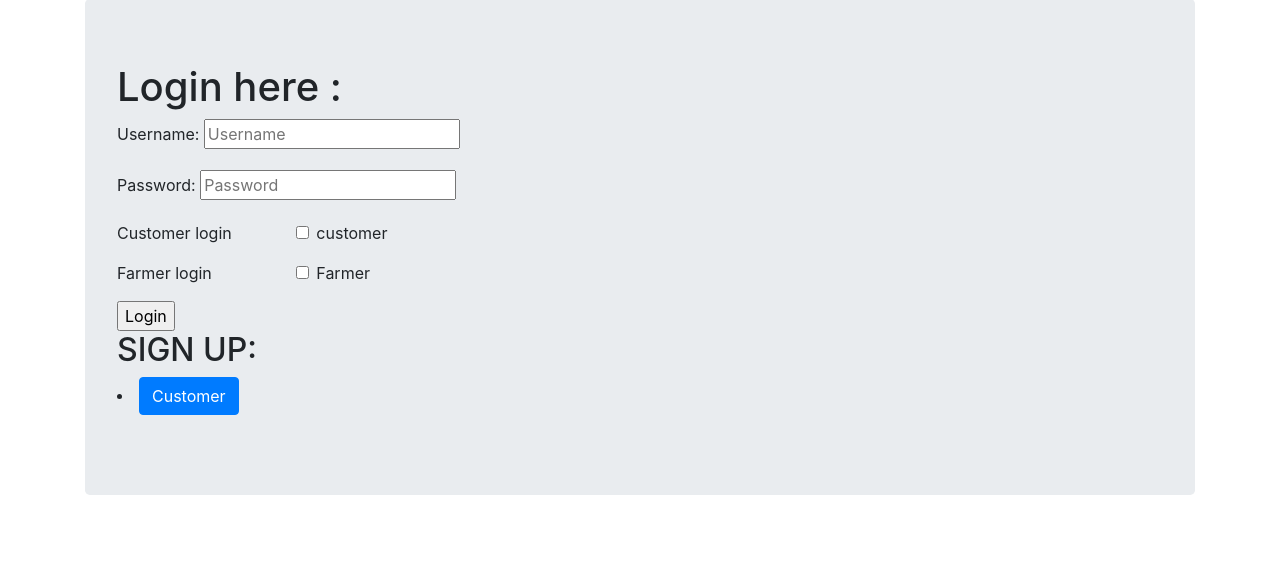
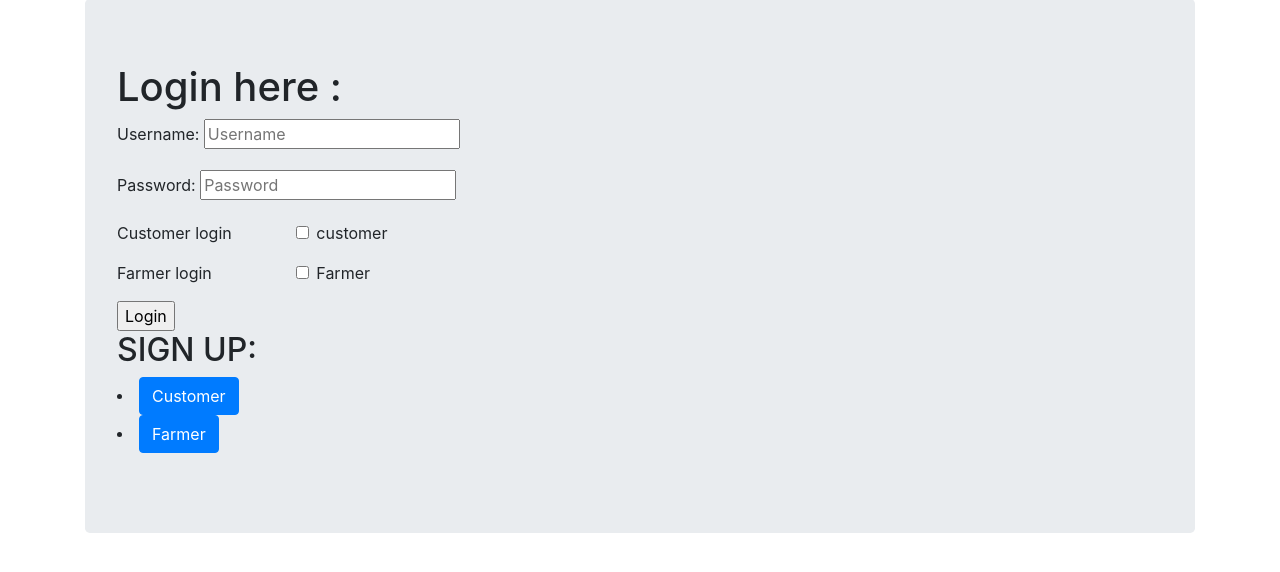
Before and after one commit to vishnu-trace/eGreen-Store, a Django app: page /login/ in a window 1280 px wide. Shown: the part 71-643 px from the top of the page. Run offline with Django 3.2, Linux system fonts and the light colour scheme; some libraries are stand-ins or nearby versions.

Commit message:
fixed typos -2

```diff
--- a/shop/templates/shop/login.html
+++ b/shop/templates/shop/login.html
@@ -45,11 +45,19 @@
             </div>
             <li class="nav-item active">
                     <a href='/Customer'>
-                        <button class='btn btn-primary' id='checkout'>
+                        <button class='btn btn-primary' id='Customer'>
                             Customer
                         </button>
                     </a>
                 </li>
+            <li class="nav-item active">
+                    <a href='/Farmer'>
+                        <button class='btn btn-primary' id='Farmer'>
+                            Farmer
+                        </button>
+                    </a>
+                </li>
+
 
 
         </form>
```
